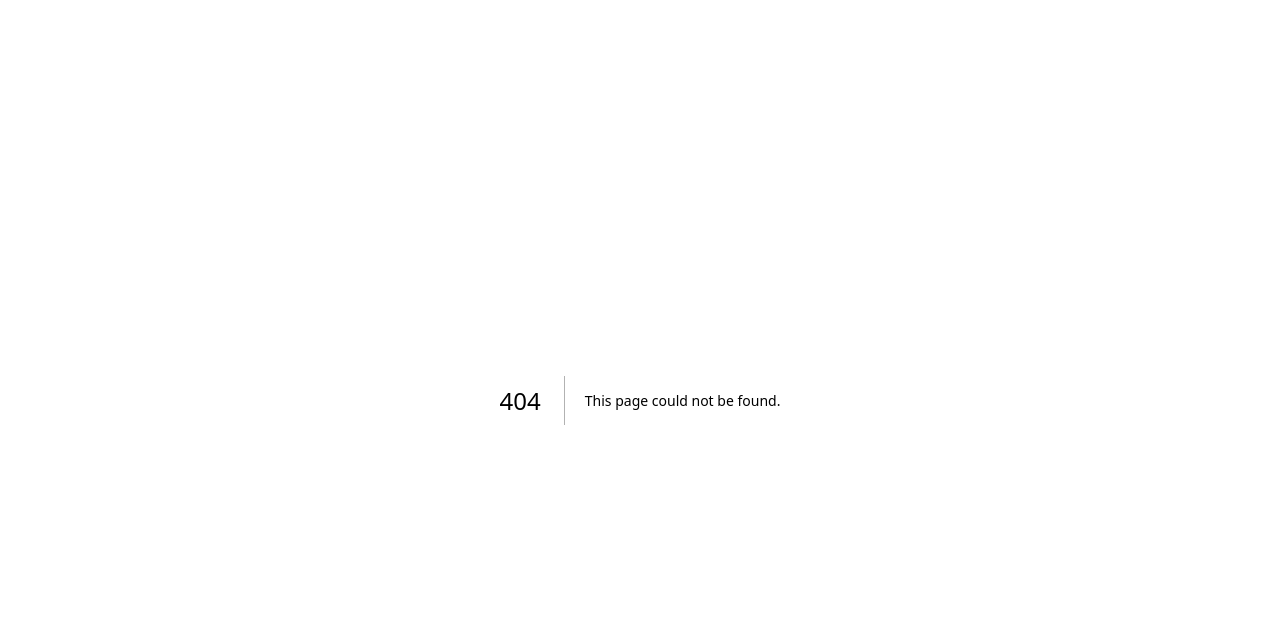
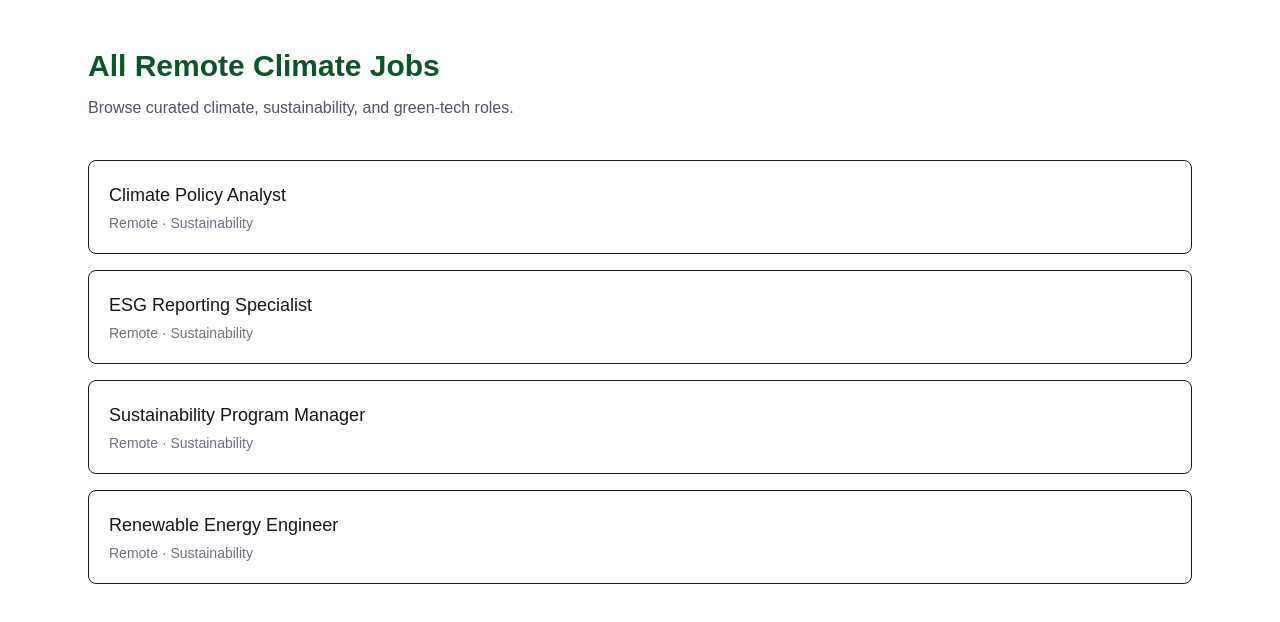
Before and after one commit to janhavi-28/greenremote-jobs, a Next.js app: page /jobs/app/jobs in a window 1280 px wide. Before the commit this address had no page. Shown: the top 622 px of the page. Built offline with nearby package versions, Linux system fonts and the light colour scheme.

Commit message:
add jobs page

```diff
--- /dev/null
+++ b/app/jobs/app/jobs/page.tsx
@@ -0,0 +1,32 @@
+export default function JobsPage() {
+  return (
+    <main className="min-h-screen px-6 py-12 max-w-6xl mx-auto">
+      <h1 className="text-3xl font-bold text-green-900">
+        All Remote Climate Jobs
+      </h1>
+
+      <p className="mt-3 text-gray-600">
+        Browse curated climate, sustainability, and green-tech roles.
+      </p>
+
+      <div className="mt-10 grid gap-4">
+        {[
+          "Climate Policy Analyst",
+          "ESG Reporting Specialist",
+          "Sustainability Program Manager",
+          "Renewable Energy Engineer"
+        ].map((job, i) => (
+          <div
+            key={i}
+            className="border rounded-lg p-5 hover:shadow-sm transition"
+          >
+            <h3 className="font-medium text-lg">{job}</h3>
+            <p className="text-sm text-gray-500 mt-1">
+              Remote · Sustainability
+            </p>
+          </div>
+        ))}
+      </div>
+    </main>
+  );
+}
```
